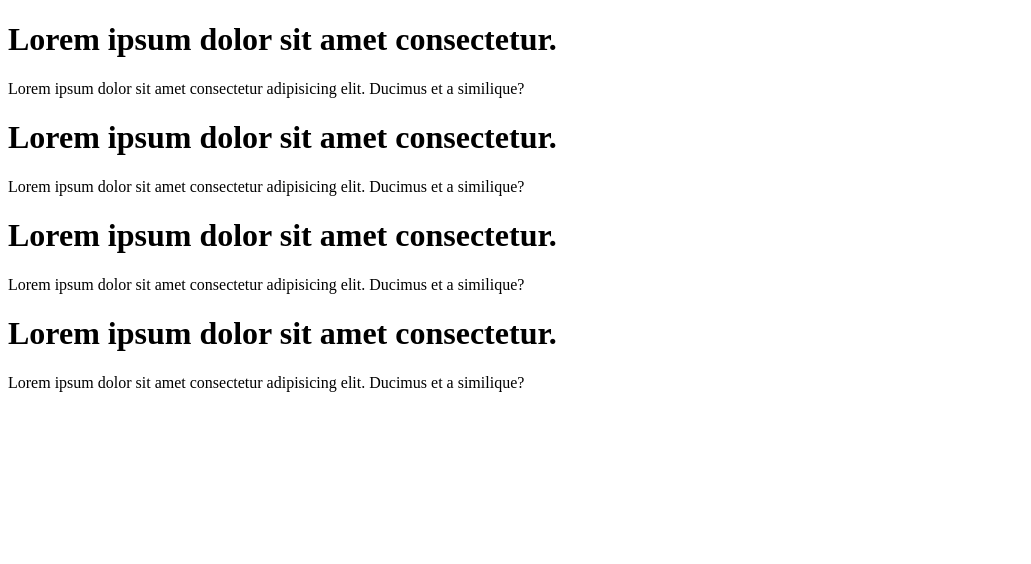
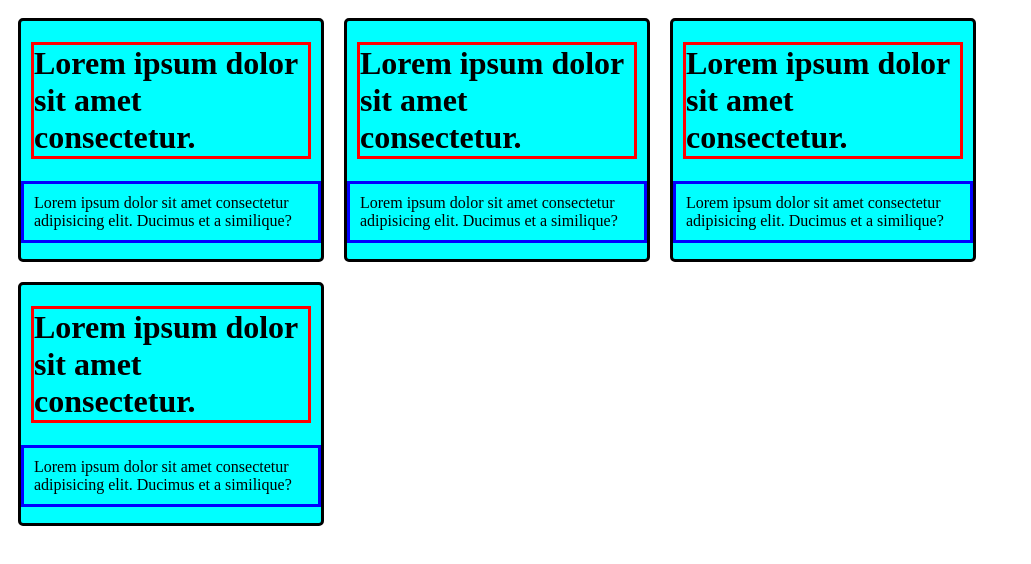
Before and after one commit to SofoniasCode/19.03.24-project-cards, a plain HTML site: page index.html in a window 1280 px wide. Shown: the whole page, without its empty margins (0-1031 px from the left). Drawn offline with Linux system fonts and the light colour scheme; files that its build step writes are made by us from their sources; the site is published under a folder, as on GitHub Pages, so addresses that start at the root find nothing.

Commit message:
Update index.html

```diff
--- a/index.html
+++ b/index.html
@@ -4,7 +4,7 @@
     <meta charset="UTF-8">
     <meta name="viewport" content="width=device-width, initial-scale=1.0">
     <title>Document</title>
-    <link rel="stylesheet" href="/19.03.24/כרטיסיות/style.css">
+    <link rel="stylesheet" href="style.css">
 </head>
 <body>
     <div>
```
